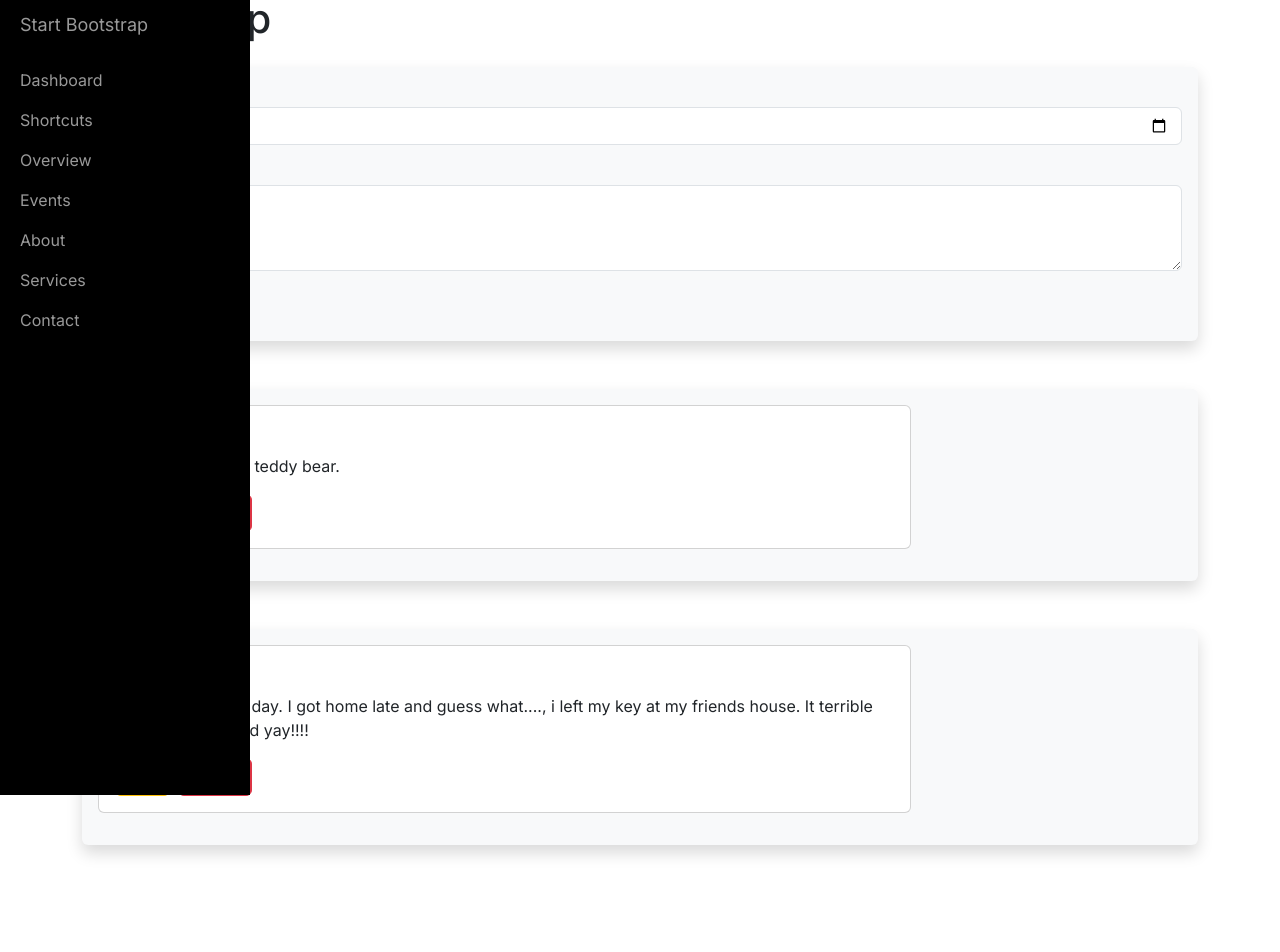
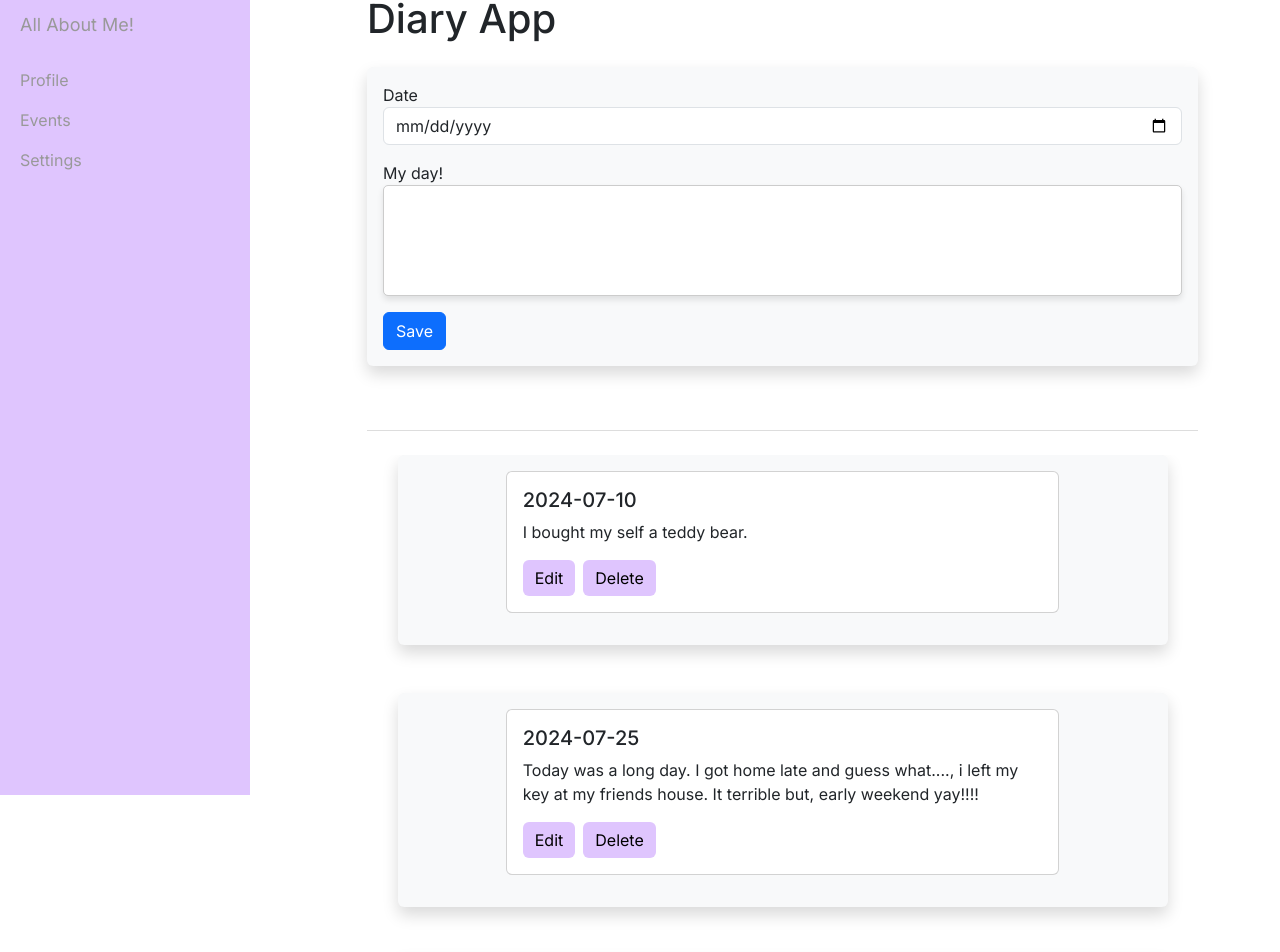
Before and after one commit to Esther-chepunton/Diary, a Next.js app in the folder diary-app/: page / in a window 1280 px wide. Shown: the part 29-981 px from the top of the page. Before the commit the page ends 922 px from the top, so only its background shows below. Built offline with nearby package versions, Linux system fonts and the light colour scheme.

Commit message:
Side bar

```diff
--- a/diary-app/app/components/DiaryEntry.js
+++ b/diary-app/app/components/DiaryEntry.js
@@ -2,18 +2,30 @@
 
 const DiaryEntry = ({ entry, onEdit, onDelete }) => {
   return (
-    <div class="shadow p-3 mb-5 bg-body-tertiary rounded">
-      <div class="card w-75 mb-3">
-        <div class="card-body">
-          <h5 className="card-title ">{entry.date}</h5>
+    <div
+      className="shadow p-3 mb-5 bg-body-tertiary rounded"
+      style={{ backgroundColor: entry.color }}
+    >
+      <div className="card w-75 mb-3">
+        <div className="card-body">
+          <h5 className="card-title">{entry.date}</h5>
           <p className="card-text">{entry.content}</p>
           <button
             className="btn btn-warning me-2"
+            style={{
+              backgroundColor: "#dfc5fe",
+              border: "none",
+              color: "black",
+            }}
             onClick={() => onEdit(entry.id)}
           >
             Edit
           </button>
-          <button className="btn btn-danger" onClick={() => onDelete(entry.id)}>
+          <button
+            className="btn btn-danger "
+            style={{ backgroundColor: "#dfc5fe", border: "none", color: "black" }}
+            onClick={() => onDelete(entry.id)}
+          >
             Delete
           </button>
         </div>
--- a/diary-app/app/components/DiaryForm.js
+++ b/diary-app/app/components/DiaryForm.js
@@ -1,10 +1,11 @@
 "use client";
 
-import { useEffect, useState } from "react";
+import { useEffect, useState, useRef } from "react";
 
 const DiaryForm = ({ entry, onSave }) => {
   const [date, setDate] = useState("");
   const [content, setContent] = useState("");
+  const textareaRef = useRef(null);
 
   useEffect(() => {
     if (entry) {
@@ -12,6 +13,21 @@ const DiaryForm = ({ entry, onSave }) => {
       setContent(entry.content);
     }
   }, [entry]);
+
+  useEffect(() => {
+    if (textareaRef.current) {
+      textareaRef.current.style.height = "auto";
+      textareaRef.current.style.height = `${textareaRef.current.scrollHeight}px`;
+    }
+  }, [content]);
+
+  const handleContentChange = (e) => {
+    setContent(e.target.value);
+    if (textareaRef.current) {
+      textareaRef.current.style.height = "auto";
+      textareaRef.current.style.height = `${textareaRef.current.scrollHeight}px`;
+    }
+  };
 
   const handleSubmit = (e) => {
     e.preventDefault();
@@ -39,11 +55,12 @@ const DiaryForm = ({ entry, onSave }) => {
       <div className="form-group mt-3">
         <label htmlFor="content">My day!</label>
         <textarea
-          className="form-control"
+          className="form-control textarea-book"
           id="content"
           rows="3"
+          ref={textareaRef}
           value={content}
-          onChange={(e) => setContent(e.target.value)}
+          onChange={handleContentChange}
           required
         ></textarea>
       </div>
--- a/diary-app/app/components/Sidebar.js
+++ b/diary-app/app/components/Sidebar.js
@@ -6,29 +6,18 @@ const Sidebar = () => {
       <div id="sidebar-wrapper">
         <ul class="sidebar-nav">
           <li class="sidebar-brand">
-            <a href="#">Start Bootstrap</a>
+            <a href="#">All About Me!</a>
           </li>
           <li>
-            <a href="#">Dashboard</a>
-          </li>
-          <li>
-            <a href="#">Shortcuts</a>
-          </li>
-          <li>
-            <a href="#">Overview</a>
+            <a href="#">Profile</a>
           </li>
           <li>
             <a href="#">Events</a>
           </li>
           <li>
-            <a href="#">About</a>
+            <a href="#">Settings</a>
           </li>
-          <li>
-            <a href="#">Services</a>
-          </li>
-          <li>
-            <a href="#">Contact</a>
-          </li>
+
         </ul>
       </div>
     </div>
--- a/diary-app/app/data/entries.json
+++ b/diary-app/app/data/entries.json
@@ -7,6 +7,23 @@
   {
     "id": 1721811629108,
     "date": "2024-07-25",
-    "content": "Today was a long day. I got home late and guess what...., i left my key at my friends house. It terrible but, early weekend yay!!!!"
+    "content": "Today was a long day. I got home late and guess what...., i left my key at my friends house. It terrible but, early weekend yay!!!!",
+    "color": "#cbce5e"
+  },
+  {
+    "id": 1721826141137,
+    "date": "2024-07-01",
+    "content": "I love me some music"
+  },
+  {
+    "id": 1721830250874,
+    "date": "2024-04-30",
+    "content": "On Today's Beautiful Epitome......\nShe walks in beauty, like the night\nOf cloudless climes and starry skies;\nAnd all that’s best of dark and bright\nMeet in her aspect and her eyes;\nThus mellowed to that tender light\nWhich heaven to gaudy day denies.",
+    "color": "#d97528"
+  },
+  {
+    "id": 1721831462652,
+    "date": "2024-07-01",
+    "content": "Today marks the beginning of the end."
   }
 ]
--- a/diary-app/app/globals.css
+++ b/diary-app/app/globals.css
@@ -3,15 +3,13 @@
 /* Custom global styles */
 body {
   overflow-x: hidden;
+
 }
 
 /* Toggle Styles */
 
 #wrapper {
   padding-left: 0;
-  -webkit-transition: all 0.5s ease;
-  -moz-transition: all 0.5s ease;
-  -o-transition: all 0.5s ease;
   transition: all 0.5s ease;
 }
 
@@ -27,10 +25,7 @@ body {
   height: 100%;
   margin-left: -250px;
   overflow-y: auto;
-  background: #000;
-  -webkit-transition: all 0.5s ease;
-  -moz-transition: all 0.5s ease;
-  -o-transition: all 0.5s ease;
+  background: #dfc5fe;
   transition: all 0.5s ease;
 }
 
@@ -51,6 +46,10 @@ body {
 
 /* Sidebar Styles */
 
+.sidebar-nav {
+  color: black;
+
+}
 .sidebar-nav {
   position: absolute;
   top: 0;
@@ -74,7 +73,7 @@ body {
 .sidebar-nav li a:hover {
   text-decoration: none;
   color: #fff;
-  background: rgba(255, 255, 255, 0.2);
+
 }
 
 .sidebar-nav li a:active,
@@ -124,3 +123,58 @@ body {
     margin-right: 0;
   }
 }
+/* Ensure the form is sticky and only the entries list scrolls */
+.sticky-form {
+  position: sticky;
+  top: 0;
+  background: white;
+  z-index: 1000;
+  /* Ensure it stays above other content if needed */
+  width: 100%;
+  padding-bottom: 1rem;
+  border-bottom: 1px solid #ddd;
+}
+
+/* Ensure the entries list can scroll and is centered */
+.entries-list {
+  max-width: 800px;
+  /* Set a max width for the entries list */
+  overflow-y: auto;
+  padding: 0 15px;
+  /* Optional padding */
+}
+
+.entries-list::-webkit-scrollbar {
+  width: 6px;
+  /* Adjust the scrollbar width */
+}
+
+.entries-list::-webkit-scrollbar-thumb {
+  background-color: #aaa;
+  /* Adjust the scrollbar color */
+  border-radius: 3px;
+}
+
+/* Style to make sure cards are not taking the full width */
+.card {
+  margin: 0 auto;
+  /* Center cards */
+  margin-bottom: 1rem;
+}
+
+/* Book-like appearance for the textarea */
+.textarea-book {
+  width: 100%;
+  max-width: 100%;
+
+  /* Book-like font */
+  font-size: 1.1rem;
+  line-height: 1.5;
+  padding: 1rem;
+  border: 1px solid #ccc;
+  border-radius: 5px;
+  box-shadow: 0px 4px 6px rgba(0, 0, 0, 0.1);
+  overflow: hidden;
+  resize: none;
+  /* Prevent manual resizing */
+}
--- a/diary-app/app/page.js
+++ b/diary-app/app/page.js
@@ -51,15 +51,25 @@ const Home = () => {
 
   return (
     <div className="container mt-4">
+      <div className="row">
+        <div className="col-md-3">
           <Sidebar />
+        </div>
+        <div className="col-md-9 d-flex flex-column align-items-center">
+          <div className="sticky-form">
             <h1 className="mb-4">Diary App</h1>
             <DiaryForm entry={editingEntry} onSave={handleSaveEntry} />
+          </div>
+          <div className="entries-list mt-4 w-100">
             <DiaryList
               entries={entries}
               onEdit={handleEditEntry}
               onDelete={handleDeleteEntry}
             />
           </div>
+        </div>
+      </div>
+    </div>
   );
 };
 
```
Lines whose indentation alone changed are shown as unchanged.
